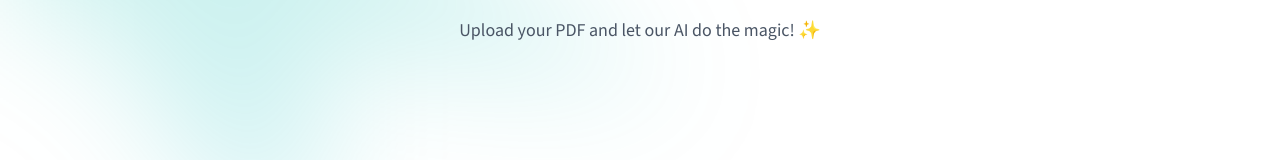
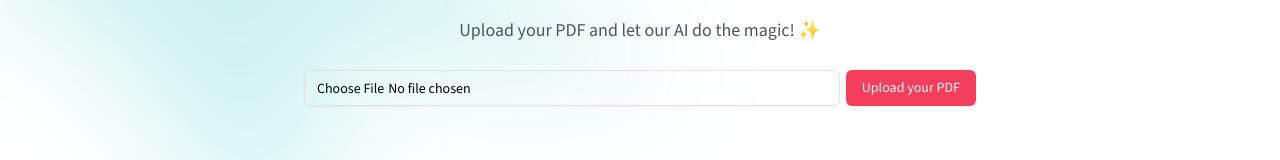
Before and after one commit to nima-azb/Sommaire, a Next.js app: page /upload in a window 1280 px wide. Shown: the part 318-478 px from the top of the page. Built offline with nearby package versions, Linux system fonts and the light colour scheme; no server answers.

Commit message:
upload page form done. zod installed

```diff
--- /dev/null
+++ b/components/ui/input.tsx
@@ -0,0 +1,21 @@
+import * as React from "react"
+
+import { cn } from "@/lib/utils"
+
+function Input({ className, type, ...props }: React.ComponentProps<"input">) {
+  return (
+    <input
+      type={type}
+      data-slot="input"
+      className={cn(
+        "file:text-foreground placeholder:text-muted-foreground selection:bg-primary selection:text-primary-foreground dark:bg-input/30 border-input h-9 w-full min-w-0 rounded-md border bg-transparent px-3 py-1 text-base shadow-xs transition-[color,box-shadow] outline-none file:inline-flex file:h-7 file:border-0 file:bg-transparent file:text-sm file:font-medium disabled:pointer-events-none disabled:cursor-not-allowed disabled:opacity-50 md:text-sm",
+        "focus-visible:border-ring focus-visible:ring-ring/50 focus-visible:ring-[3px]",
+        "aria-invalid:ring-destructive/20 dark:aria-invalid:ring-destructive/40 aria-invalid:border-destructive",
+        className
+      )}
+      {...props}
+    />
+  )
+}
+
+export { Input }
--- /dev/null
+++ b/components/upload/upload-form-input.tsx
@@ -0,0 +1,26 @@
+"use client";
+
+import { Button } from "@/components/ui/button";
+import { Input } from "@/components/ui/input";
+
+interface UploadFormInputProps {
+  onSubmit: (e: React.FormEvent<HTMLFormElement>) => void;
+}
+
+export default function UploadFormInput({ onSubmit }: UploadFormInputProps) {
+  return (
+    <form className="flex flex-col gap-6" onSubmit={onSubmit}>
+      <div className="flex jstify-end items-center gap-1.5">
+        <Input
+          id="file"
+          name="file"
+          type="file"
+          accept="application/pdf"
+          required
+          className=""
+        />
+        <Button>Upload your PDF</Button>
+      </div>
+    </form>
+  );
+}
--- a/components/upload/upload-form.tsx
+++ b/components/upload/upload-form.tsx
@@ -1,3 +1,25 @@
+"use client";
+
+import UploadFormInput from "./upload-form-input";
+
 export default function UploadForm() {
-  return <section></section>;
+  const handleSubmit = (e: React.FormEvent<HTMLFormElement>) => {
+    e.preventDefault();
+    const formData = new FormData(e.currentTarget);
+    const file = formData.get("file") as File;
+
+    // validating the fields
+    //schema with zod
+    //upload the file to uploadthing
+    //parse the PDF using lang chain
+    //summarize the PDF using AI
+    //save the summary to the database
+    //redirect to the [id] summary page
+  };
+
+  return (
+    <div className="flex flex-col gap-8 w-full max-w-2xl mx-auto">
+      <UploadFormInput onSubmit={handleSubmit} />
+    </div>
+  );
 }
--- a/package.json
+++ b/package.json
@@ -17,7 +17,8 @@
     "radix-ui": "^1.4.3",
     "react": "19.2.3",
     "react-dom": "19.2.3",
-    "tailwind-merge": "^3.4.0"
+    "tailwind-merge": "^3.4.0",
+    "zod": "^4.3.6"
   },
   "devDependencies": {
     "@tailwindcss/postcss": "^4.1.18",
```
Also changed, not shown: 1 other file (tests, documents, lock files or other folders).
